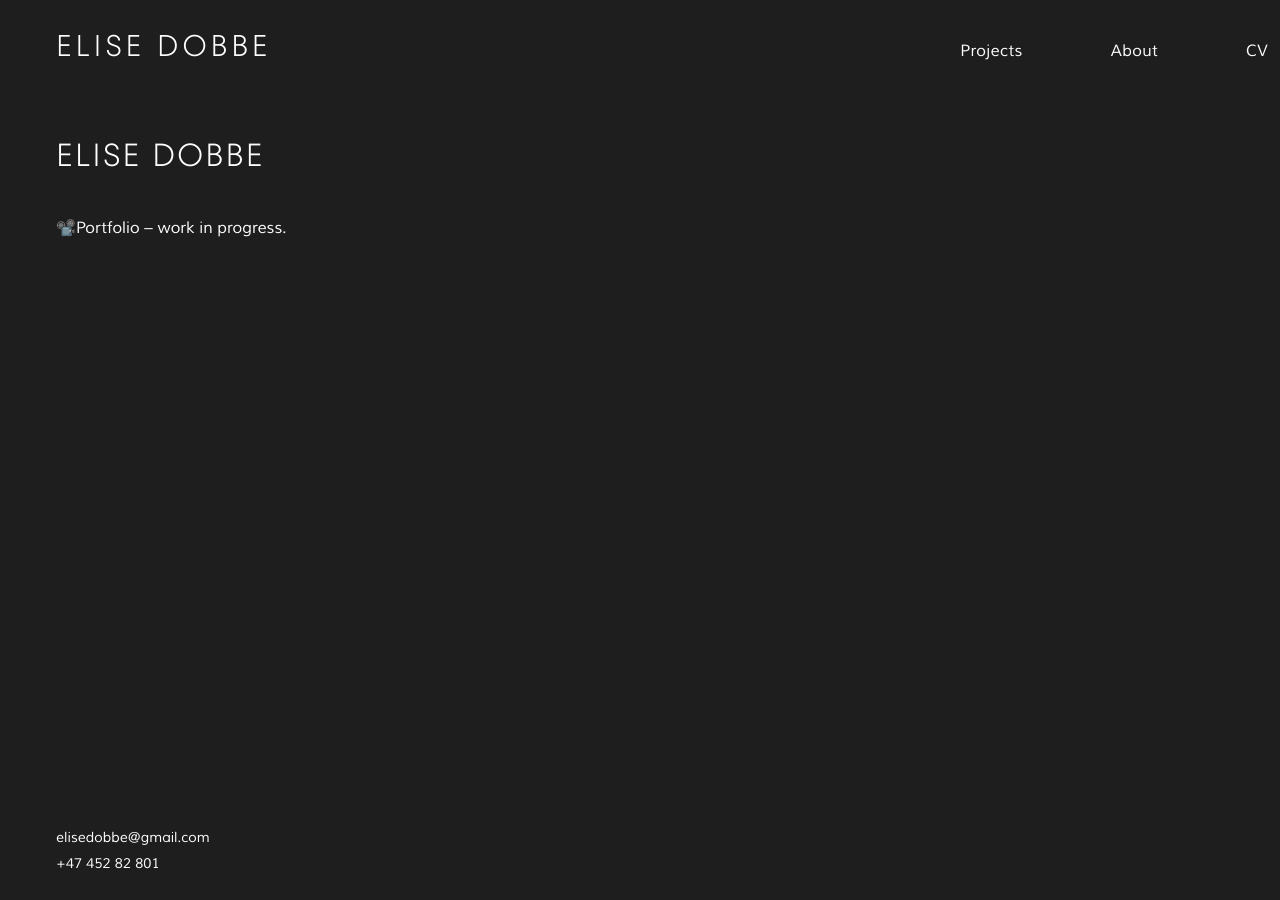
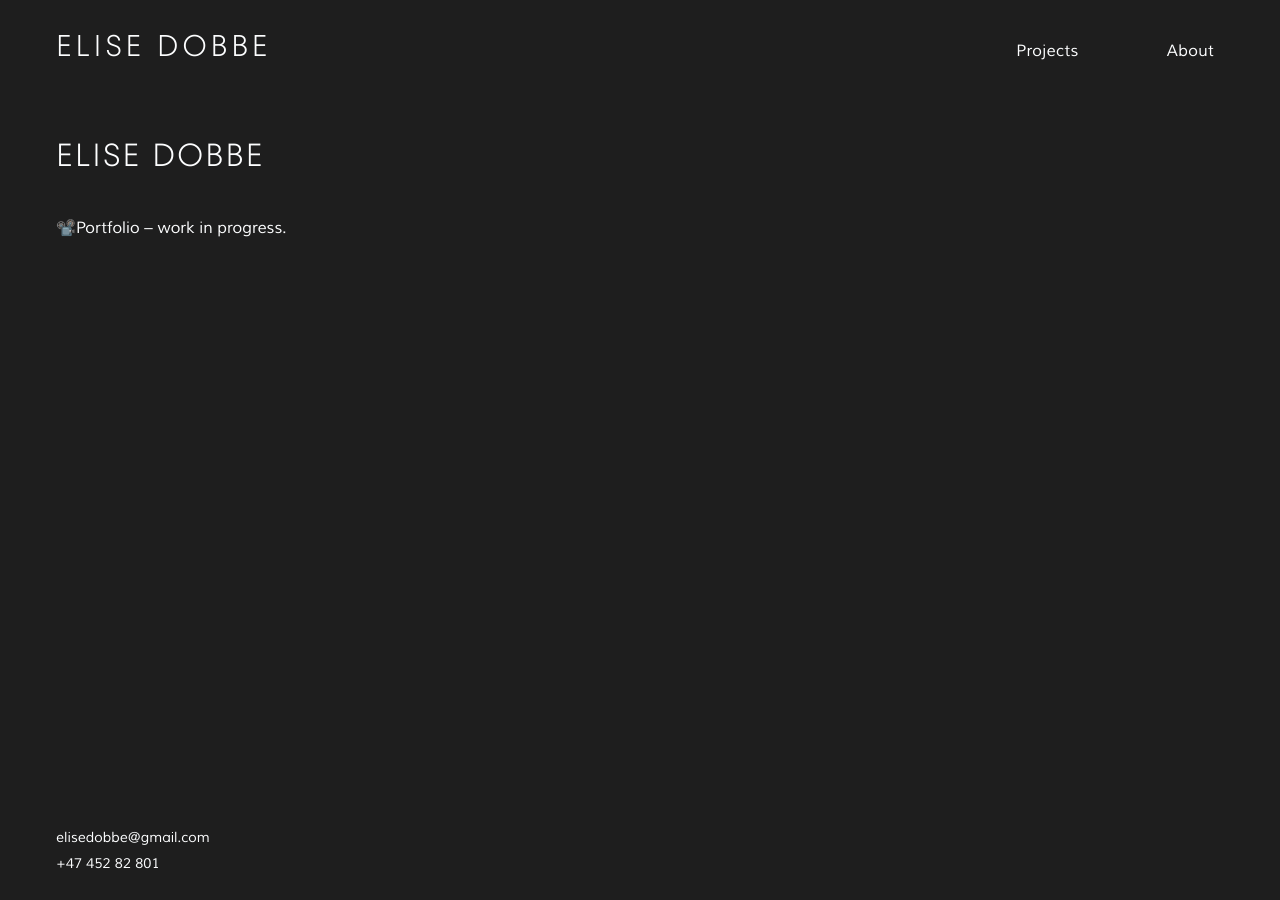
Before and after one commit to elisedobbe/portfolio, an MkDocs documentation site: the page built from docs/index.md, in a window 1280 px wide. Built offline with MkDocs 1.6.1 and Material for MkDocs 9.7.7, drawn with Linux system fonts in a browser that asks for light colours.

Commit message:
Update extra.css

```diff
--- a/docs/assets/styles/extra.css
+++ b/docs/assets/styles/extra.css
@@ -389,8 +389,8 @@
   .md-tabs {
     position: absolute !important;
     top: 45px !important;
-    left: 0 !important;
-    right: 0 !important;
+    left: var(--gutter) !important;
+    right: var(--gutter) !important;
 
     background: transparent !important;
     border-bottom: none !important;
```
